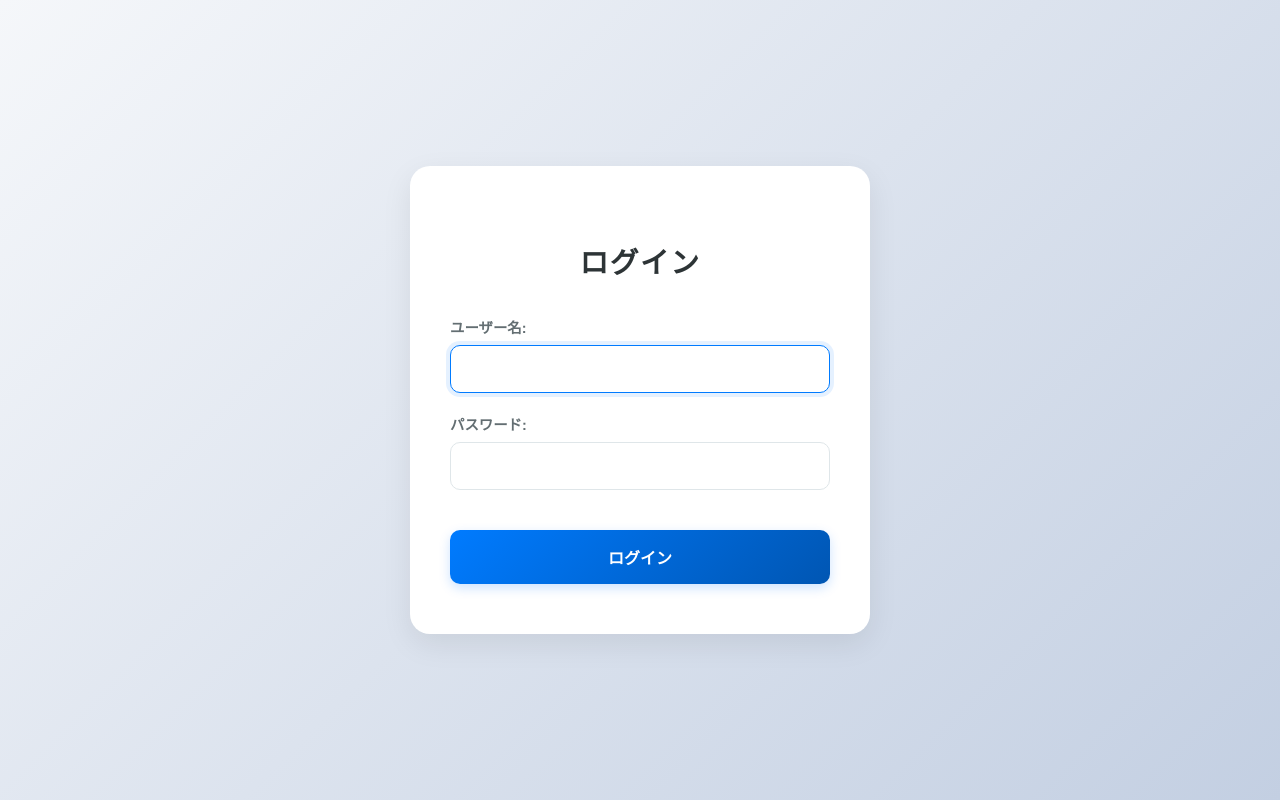
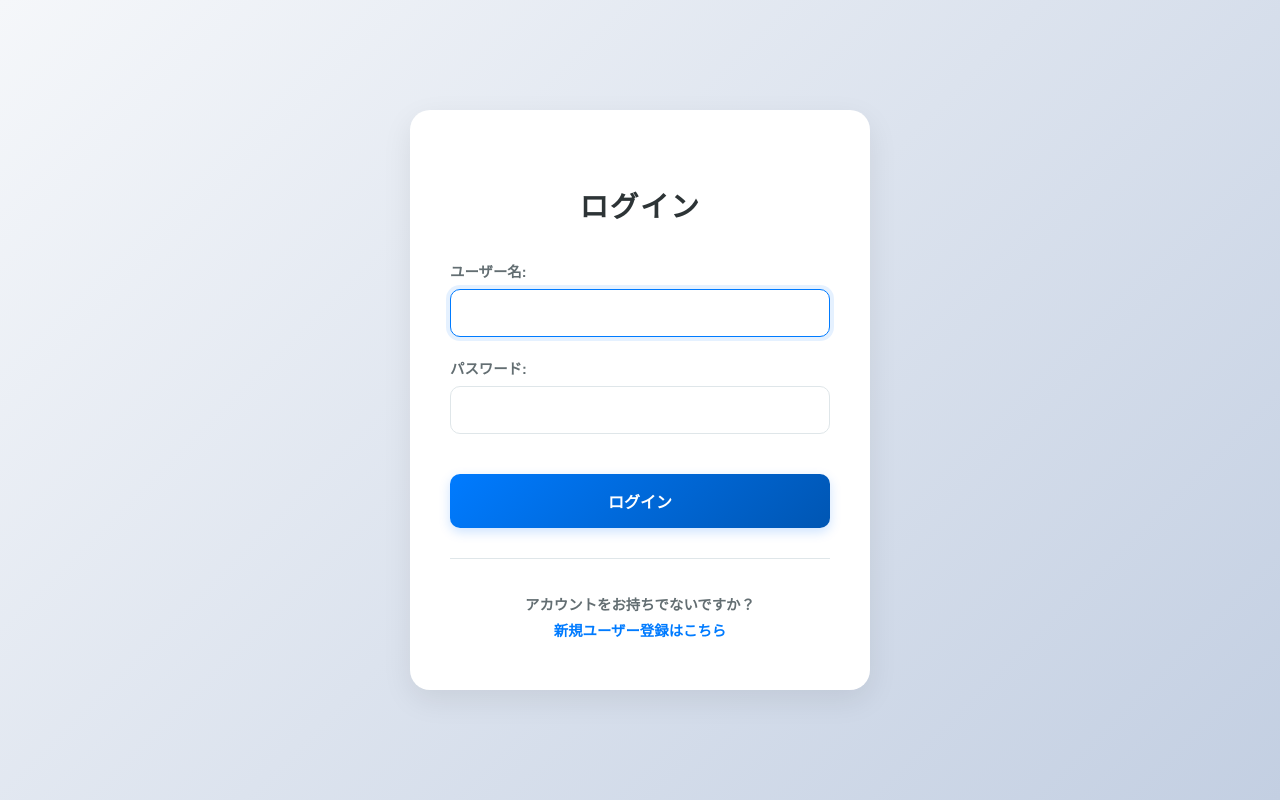
Before and after one commit to ibuki973/cs4-2025-class1-team6-project, a Django app: page /login/ in a window 1280 px wide. Run offline with Django 5.2, Linux system fonts and the light colour scheme.

Commit message:
ログイン画面からうーざー登録に遷移できるようにした

```diff
--- a/team6/static/css/login.css
+++ b/team6/static/css/login.css
@@ -83,3 +83,29 @@ button[type="submit"]:hover {
     transform: translateY(-1px);
     box-shadow: 0 6px 15px rgba(0, 114, 255, 0.3);
 }
+
+
+.signup-link {
+    margin-top: 30px;
+    padding-top: 20px;
+    border-top: 1px solid #dfe6e9;
+    font-size: 0.9rem;
+}
+
+.signup-link p {
+    margin-bottom: 5px;
+    color: #636e72;
+    text-align: center; /* 中央揃えに上書き */
+}
+
+.signup-link a {
+    color: #007bff;
+    text-decoration: none;
+    font-weight: bold;
+    transition: color 0.2s ease;
+}
+
+.signup-link a:hover {
+    color: #0056b3;
+    text-decoration: underline;
+}
--- a/team6/templates/team6/login.html
+++ b/team6/templates/team6/login.html
@@ -15,6 +15,11 @@
 
             <button type="submit">ログイン</button>
         </form>
+
+        <div class="signup-link">
+            <p>アカウントをお持ちでないですか？</p>
+            <a href="{% url 'signup' %}">新規ユーザー登録はこちら</a>
+        </div>
     </div>
 </body>
 </html>
```
